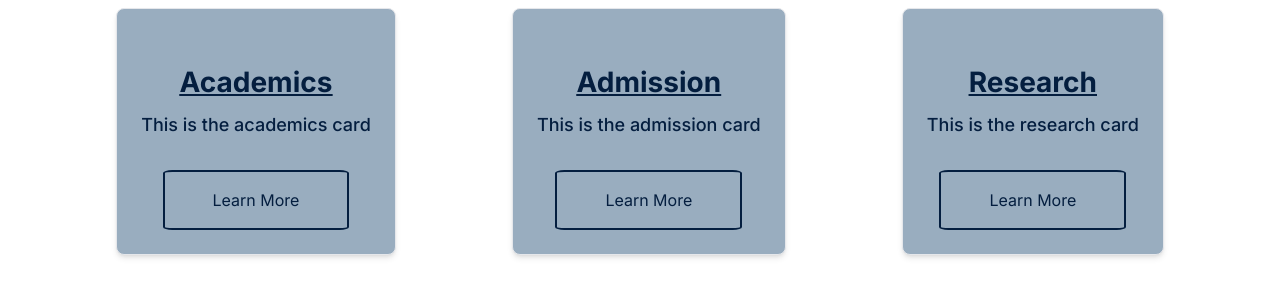
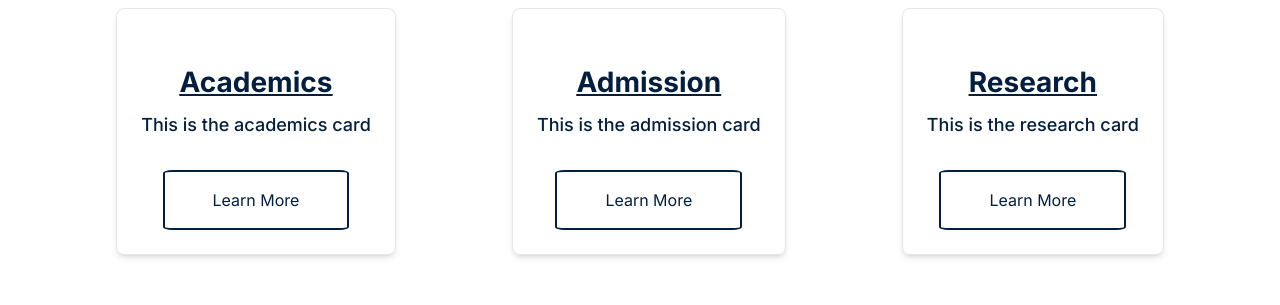
Before and after one commit to Velocity-IIITDWD/iiitdwd.ac.in, a Next.js app: page / in a window 1280 px wide. Shown: the top 305 px of the page. Built offline with nearby package versions, Linux system fonts and the light colour scheme.

Commit message:
adding some hovering effect

```diff
--- a/app/page.tsx
+++ b/app/page.tsx
@@ -1,9 +1,9 @@
 "use client";
 import EventCarousel from "@/components/EventCrousel";
-import "./globals.css";
 import Announcements from "@/components/Announcements";
 import TypeCard from "@/components/TypeCards";
 import Departments from "@/components/Departments";
+import "./globals.css";
 
 export default function Home() {
   return (
--- a/components/ui/Button.tsx
+++ b/components/ui/Button.tsx
@@ -12,7 +12,7 @@ const Button = (props: IProps) => {
             onClick={handleClick}
         >
             <span className="absolute top-1/2 rounded-[5%] inset-x-0 bottom-0 bg-purple blur-[25px]"></span>
-            <span className="relative">{children}</span>
+            <span className="relative hover:text-white">{children}</span>
         </button>
     );
 };
--- a/components/ui/Card.tsx
+++ b/components/ui/Card.tsx
@@ -17,9 +17,9 @@ export default function Card({
   handleClick,
 }: IProps) {
   return (
-        <div className="bg-customBlue flex-shrink-0 mx-2 mb-4 rounded-lg overflow-hidden shadow-md border border-gray-200">
+    <div className="flex-shrink-0 mx-2 mb-4 rounded-lg overflow-hidden shadow-md border border-gray-200 hover:bg-customBlue hover:text-white transition-colors duration-300">
       <figure className="text-center p-6">
-                <h5 className="text-cardText font-bold text-[28px] mt-[28px] underline">
+        <h5 className="text-cardText font-bold text-[28px] mt-[28px] underline hover:text-white">
           <a href="#">{title}</a>
         </h5>
         <p className="text-cardText text-center text-secondary font-medium text-[18px] mt-2 mb-8">
```
Lines whose indentation alone changed are shown as unchanged.
